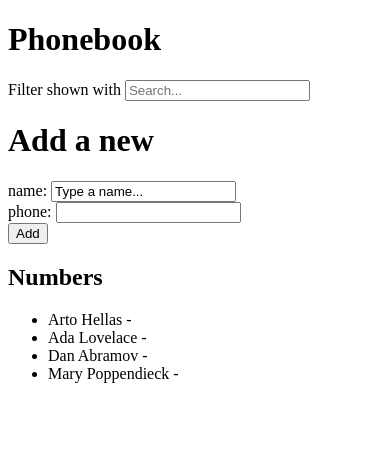
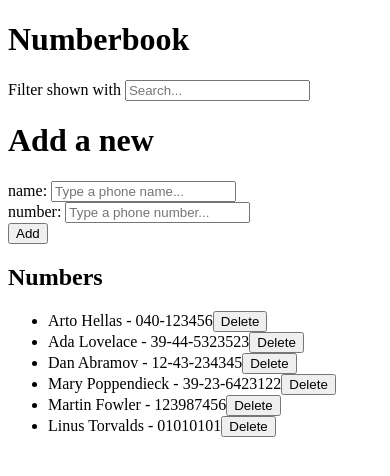
Before and after one commit to thiago-laurence/full-stack-open, a React (Vite) app in the folder part2/part2/: page / in a window 390 px wide. Shown: the top 476 px of the page. Built offline with nearby package versions, Linux system fonts and the light colour scheme; data requests are answered from the project's data file.

Commit message:
exercise(phonebook): implementacion de ejercicio 2.12 - 2.15

```diff
--- a/part2/part2/db.json
+++ b/part2/part2/db.json
@@ -1,24 +1,34 @@
 {
-    "persons":[
+  "persons": [
     {
       "name": "Arto Hellas",
       "number": "040-123456",
-        "id": 1
+      "id": "1"
     },
     {
       "name": "Ada Lovelace",
       "number": "39-44-5323523",
-        "id": 2
+      "id": "2"
     },
     {
       "name": "Dan Abramov",
       "number": "12-43-234345",
-        "id": 3
+      "id": "3"
     },
     {
       "name": "Mary Poppendieck",
       "number": "39-23-6423122",
-        "id": 4
+      "id": "4"
+    },
+    {
+      "id": "b9d3",
+      "name": "Martin Fowler",
+      "number": "123987456"
+    },
+    {
+      "id": "e238",
+      "name": "Linus Torvalds",
+      "number": "01010101"
     }
   ]
 }
--- a/part2/part2/src/App.jsx
+++ b/part2/part2/src/App.jsx
@@ -1,5 +1,5 @@
 import { useState, useEffect } from 'react'
-import axios from 'axios'
+import personsService from './services/persons'
 import Filter from './components/Filter'
 import PersonForm from './components/PersonForm'
 import Persons from './components/Persons'
@@ -7,12 +7,11 @@ import Persons from './components/Persons'
 const App = () => {
   const [persons, setPersons] = useState([
     useEffect(() => {
-        axios.get('http://localhost:3001/persons')
-        .then(response => { setPersons(response.data) })
+      personsService.getAll().then(persons => setPersons(persons))
     }, [])
   ])
-  const [name, setName] = useState('Type a name...')
-  const [phone, setPhone] = useState('')
+  const [name, setName] = useState('')
+  const [number, setNumber] = useState('')
 
   const handleOnChange = (event, setState) => {
     setState(event.target.value)
@@ -20,35 +19,61 @@ const App = () => {
 
   const handleSubmit = (event) => {
     event.preventDefault()
-    if (persons.some(person => person.name === name)) {
-      alert(`${name} is already added to the phonebook`)
+    const person = persons.find(p => p.name === name)
+    if (person !== undefined) {
+      if(window.confirm(`'${name}' is already added to the numberbook, replace the old number with a new one?`)){
+        const changedPerson = { ...person, number: number }
+        personsService.update(person.id, changedPerson)
+          .then(person => {
+            setPersons(persons.map(p => p.id !== person.id ? p : person))
+            setName('')
+            setNumber('')
+        })
+      }
       return
     }
     const personObject = {
-      id: persons.length + 1,
+      // id: persons.length + 1,
       name: name,
-      number: phone
+      number: number
     }
-    setPersons(persons.concat(personObject))
-    setName('Type another name...')
-    setPhone('')
+    personsService.create(personObject)
+      .then(person => {
+        setPersons(persons.concat(person))
+        setName('')
+        setNumber('')
+    })
   }
 
   const [query, setQuery] = useState('')
   const personsQuery = (persons[0] === undefined) ? Array(0)
     : (query === '') ? persons
-    :  persons.filter(person => person.name.toLowerCase().includes(query.toLowerCase()))
+    :  persons.filter(p => p.name.toLowerCase().includes(query.toLowerCase()))
+
+  const handleRemove = (id) => {
+    const person = persons.find(p => p.id === id)
+    if (window.confirm(`Delete '${person.name}' ?`)) {
+      personsService.remove(id)
+        .then(person => {
+          setPersons(persons.filter(p => p.id !== person.id))
+        })
+        .catch(() => {
+          alert(`The person '${person.name}' was already removed from the server`)
+          setPersons(persons.filter(p => p.id !== person.id))
+        })
+    }
+  }
 
   return (
     <div>
-      <h1>Phonebook</h1>
+      <h1>Numberbook</h1>
       <Filter state={query} setState={setQuery} onChangeHandler={handleOnChange} />
 
       <h1>Add a new</h1>
-      <PersonForm submitHandler={handleSubmit} name={name} phone={phone} setName={setName} setPhone={setPhone} onChangeHandler={handleOnChange} />
+      <PersonForm submitHandler={handleSubmit} name={name} number={number} setName={setName} setNumber={setNumber} onChangeHandler={handleOnChange} />
 
       <h2>Numbers</h2>
-      <Persons persons={personsQuery} />
+      <Persons persons={personsQuery} removeHandler={handleRemove} />
     </div>
   )
 }
--- a/part2/part2/src/components/Filter.jsx
+++ b/part2/part2/src/components/Filter.jsx
@@ -1,7 +1,7 @@
 const Filter = ({ state, setState, onChangeHandler }) => {
     return (
         <div>
-            Filter shown with <input value={state} placeholder='Search...' onChange={(event) => onChangeHandler(event, setState)} />
+            Filter shown with <input type="text" value={state} placeholder="Search..." onChange={(event) => onChangeHandler(event, setState)} />
         </div>
     )
 }
--- a/part2/part2/src/components/PersonForm.jsx
+++ b/part2/part2/src/components/PersonForm.jsx
@@ -1,11 +1,11 @@
-const Form = ({ submitHandler, name, phone, setName, setPhone, onChangeHandler }) => {
+const Form = ({ submitHandler, name, number, setName, setNumber, onChangeHandler }) => {
     return (
         <form onSubmit={submitHandler}>
             <div>
-                name: <input value={name} onChange={(event) => onChangeHandler(event, setName)} />
+                name: <input type="text" placeholder="Type a phone name..." value={name} onChange={(event) => onChangeHandler(event, setName)} />
             </div>
             <div>
-                phone: <input type='number' value={phone} onChange={(event) => onChangeHandler(event, setPhone)} />
+                number: <input type="number" placeholder="Type a phone number..." value={number} onChange={(event) => onChangeHandler(event, setNumber)} />
             </div>
             <div>
                 <button type="submit">Add</button>
--- a/part2/part2/src/components/Persons.jsx
+++ b/part2/part2/src/components/Persons.jsx
@@ -1,10 +1,15 @@
-const Persons = ({ persons }) => {
+const Persons = ({ persons, removeHandler }) => {
     if (persons.length === 0) {
         return <p>No persons to show</p>
     }
     return (
         <ul>
-            {persons.map(person => <li key={person.id}>{person.name} - {person.phone}</li>)}
+            {persons.map(person =>
+                <li key={person.id}>
+                    {person.name} - {person.number}
+                    <button onClick={() => removeHandler(person.id)}>Delete</button>
+                </li>
+            )}
         </ul>
     )
 }
--- /dev/null
+++ b/part2/part2/src/services/persons.js
@@ -0,0 +1,25 @@
+import axios from 'axios'
+
+const baseUrl = 'http://localhost:3001/persons'
+
+const getAll = () => {
+    const request = axios.get(baseUrl)
+    return request.then(response => response.data)
+}
+
+const create = (newObject) => {
+    const request = axios.post(baseUrl, newObject)
+    return request.then(response => response.data)
+}
+
+const update = (id, newObject) => {
+    const request = axios.put(`${baseUrl}/${id}`, newObject)
+    return request.then(response => response.data)
+}
+
+const remove = (id) => {
+    const request = axios.delete(`${baseUrl}/${id}`)
+    return request.then(response => response.data)
+}
+
+export default { getAll, create, update, remove }
```
Lines whose indentation alone changed are shown as unchanged.
